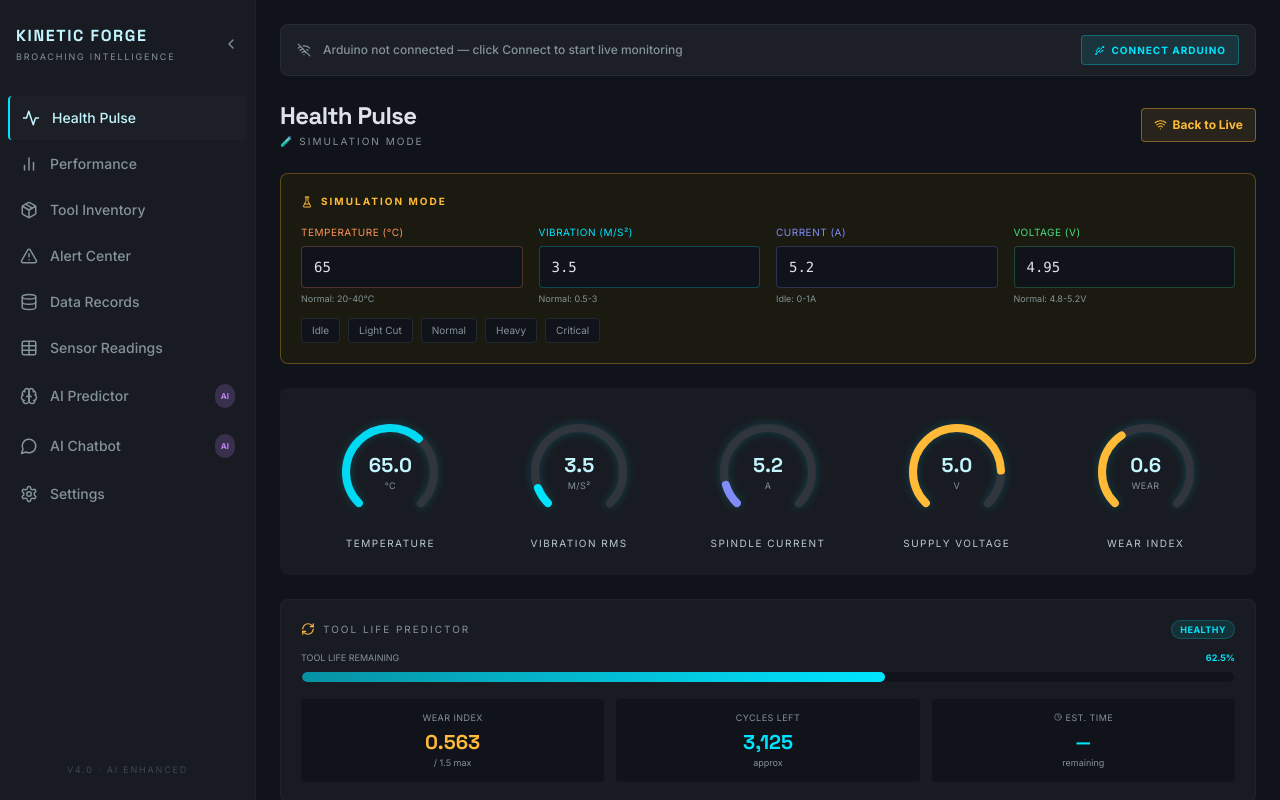
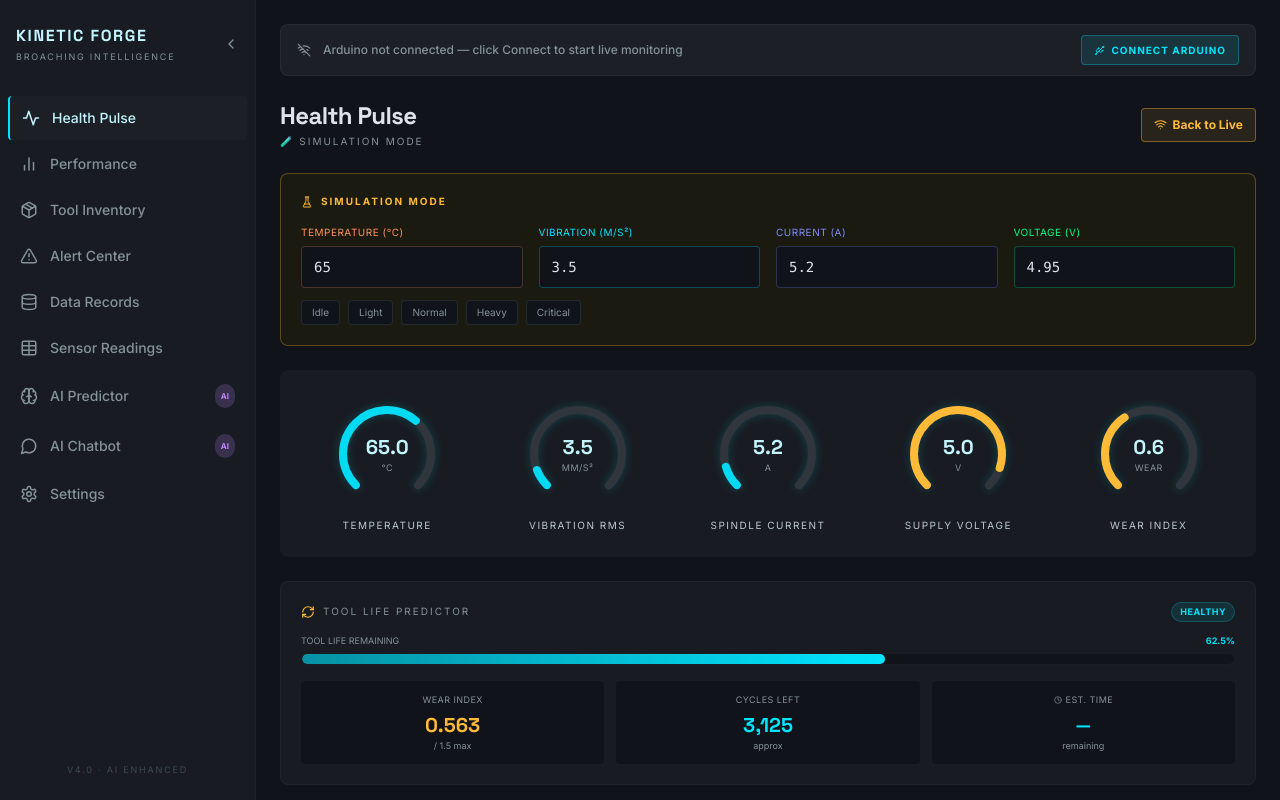
Before and after one commit to t23050288-cmyk/broaching-machine-monitor, a React (Vite) app: page / in a window 1280 px wide. Both pictures are taken after a click on the button "Simulate". Built offline with nearby package versions, Linux system fonts and the light colour scheme; the HTML template or start-up script is replaced by a standard one.

Commit message:
fix: Tool Life Predictor + FFT + Wear Index on dashboard

```diff
--- a/src/pages/Dashboard.jsx
+++ b/src/pages/Dashboard.jsx
@@ -5,7 +5,7 @@ import LiveChart from '../components/LiveChart';
 import StatusBadge from '../components/StatusBadge';
 import ConnectionBanner from '../components/ConnectionBanner';
 import { getSettings } from '../utils/storage';
-import { Thermometer, Zap, Activity, Gauge, Wind, FlaskConical, Wifi, Clock, RefreshCw, BarChart2, Battery } from 'lucide-react';
+import { Thermometer, Zap, Activity, Gauge, Wind, Volume2, FlaskConical, Wifi, Clock, RefreshCw, BarChart2, Battery } from 'lucide-react';
 
 function MetricCard({ icon: Icon, label, value, unit, color = '#00daf3', alert }) {
   return (
@@ -40,7 +40,7 @@ function WearLifeCard({ wear, remainingPct, cyclesLeft, timeLeft, status }) {
           ${status === 'new'    ? 'text-[#00e5ff] bg-[#00e5ff]/10 border-[#00e5ff]/20' :
             status === 'worn'   ? 'text-[#ffba38] bg-[#ffba38]/10 border-[#ffba38]/20' :
                                   'text-[#ffb4ab] bg-[#ffb4ab]/10 border-[#ffb4ab]/20 flash-alert'}`}>
-          {statusLabel}
+          {statusLabel || 'WAITING'}
         </span>
       </div>
       <div className="mb-4">
@@ -56,13 +56,13 @@ function WearLifeCard({ wear, remainingPct, cyclesLeft, timeLeft, status }) {
       <div className="grid grid-cols-3 gap-3">
         <div className="bg-[#10141a] rounded-lg p-3 text-center">
           <div className="text-[9px] uppercase tracking-wider text-[#849396] mb-1">Wear Index</div>
-          <div className="text-xl font-black font-headline text-[#ffba38]">{wear?.toFixed(3) ?? '--'}</div>
+          <div className="text-xl font-black font-headline text-[#ffba38]">{wear != null ? wear.toFixed(3) : '--'}</div>
           <div className="text-[9px] text-[#849396]">/ 1.5 max</div>
         </div>
         <div className="bg-[#10141a] rounded-lg p-3 text-center">
           <div className="text-[9px] uppercase tracking-wider text-[#849396] mb-1">Cycles Left</div>
           <div className="text-xl font-black font-headline" style={{ color: barColor }}>
-            {cyclesLeft !== undefined ? cyclesLeft.toLocaleString() : '--'}
+            {cyclesLeft != null ? cyclesLeft.toLocaleString() : '--'}
           </div>
           <div className="text-[9px] text-[#849396]">approx</div>
         </div>
@@ -83,7 +83,7 @@ function FFTCard({ domFreq }) {
     <div className="bg-[#181c22] rounded-xl p-4 border border-[#3b494c]/20 flex items-center gap-4">
       <BarChart2 size={18} className="text-[#818cf8] flex-shrink-0"/>
       <div>
-        <div className="text-[9px] uppercase tracking-[0.2em] text-[#849396]">Dominant Vibration Freq (FFT)</div>
+        <div className="text-[9px] uppercase tracking-[0.2em] text-[#849396]">Dominant Vibration Frequency (FFT)</div>
         <div className="text-2xl font-black font-headline text-[#818cf8] mt-0.5">
           {domFreq != null ? `${domFreq.toFixed(3)} Hz` : '—'}
         </div>
@@ -99,7 +99,7 @@ function FFTCard({ domFreq }) {
 }
 
 export default function Dashboard() {
-  const { bridgeStatus, latest, chartData, isFlashing, connect, disconnect } = useSensorData();
+  const { bridgeStatus, latest, chartData, activeAlerts, isFlashing, connect, disconnect } = useSensorData();
   const s = getSettings();
 
   const [simMode, setSimMode] = useState(false);
@@ -110,26 +110,28 @@ export default function Dashboard() {
 
   const r = simMode ? {
     ...latest,
-    temperature_c:       parseFloat(simTemp) || 0,
-    vibration_rms_mm_s2: parseFloat(simVib)  || 0,
-    spindle_current_a:   parseFloat(simCurr) || 0,
-    supply_voltage_v:    parseFloat(simVolt) || 0,
-    cutting_force_n:     Math.round((parseFloat(simCurr)||0)*240 + (parseFloat(simVib)||0)*15 + ((parseFloat(simTemp)||25)-25)*50),
-    acoustic_emission_db:Math.round((parseFloat(simCurr)||0)*12  + (parseFloat(simVib)||0)*2.5 + 200),
-    coolant_flow_lmin:   Math.round(18 + ((parseFloat(simTemp)||25)-25)*0.2),
-    wear_progression:    Math.min(1.5, Math.max(0, ((parseFloat(simVib)||0)-0.5)/8.0*1.5)),
-    remaining_life_pct:  Math.max(0, 100 - Math.min(1.5, Math.max(0, ((parseFloat(simVib)||0)-0.5)/8.0*1.5)) / 1.5 * 100),
-    cycles_remaining:    Math.round(Math.max(0, 100 - Math.min(1.5, Math.max(0, ((parseFloat(simVib)||0)-0.5)/8.0*1.5)) / 1.5 * 100) * 50),
-    estimated_time_left: '—',
+    temperature_c:        parseFloat(simTemp) || 0,
+    vibration_rms_mm_s2:  parseFloat(simVib)  || 0,
+    spindle_current_a:    parseFloat(simCurr) || 0,
+    supply_voltage_v:     parseFloat(simVolt) || 0,
+    cutting_force_n:      Math.round((parseFloat(simCurr)||0)*240 + (parseFloat(simVib)||0)*15 + ((parseFloat(simTemp)||25)-25)*50),
+    acoustic_emission_db: Math.round((parseFloat(simCurr)||0)*12  + (parseFloat(simVib)||0)*2.5 + 200),
+    coolant_flow_lmin:    Math.round(18 + ((parseFloat(simTemp)||25)-25)*0.2),
+    wear_progression:     Math.min(1.5, Math.max(0, ((parseFloat(simVib)||0)-0.5)/8.0*1.5)),
+    remaining_life_pct:   Math.max(0, 100 - Math.min(1.5, Math.max(0, ((parseFloat(simVib)||0)-0.5)/8.0*1.5)) / 1.5 * 100),
+    cycles_remaining:     Math.round(Math.max(0, 100 - Math.min(1.5, Math.max(0, ((parseFloat(simVib)||0)-0.5)/8.0*1.5)) / 1.5 * 100) * 50),
+    estimated_time_left:  '—',
+    dominant_freq_hz:     null,
     tool_status: (parseFloat(simVib)||0)>8||(parseFloat(simTemp)||0)>88||(parseFloat(simCurr)||0)>44 ? 'failed'
                : (parseFloat(simVib)||0)>5||(parseFloat(simTemp)||0)>82||(parseFloat(simCurr)||0)>41 ? 'worn' : 'new',
     timestamp: new Date().toISOString(),
   } : latest;
 
-  const tempAlert = r && r.temperature_c       > s.tempLimit;
-  const vibAlert  = r && r.vibration_rms_mm_s2 > s.vibLimit;
-  const currAlert = r && r.spindle_current_a   > s.currentLimit;
-  const voltAlert = r && r.supply_voltage_v != null && r.supply_voltage_v < 4.8 && r.supply_voltage_v > 0;
+  const tempAlert  = r && r.temperature_c        > s.tempLimit;
+  const vibAlert   = r && r.vibration_rms_mm_s2  > s.vibLimit;
+  const currAlert  = r && r.spindle_current_a    > s.currentLimit;
+  const forceAlert = r && r.cutting_force_n      > s.forceLimit;
+  const voltAlert  = r && r.supply_voltage_v != null && r.supply_voltage_v < 4.8 && r.supply_voltage_v > 0;
 
   return (
     <div className={`p-6 space-y-6 ${isFlashing && !simMode ? 'ring-2 ring-[#ffb4ab] ring-inset' : ''} transition-all`}>
@@ -140,14 +142,13 @@ export default function Dashboard() {
 
       <ConnectionBanner status={bridgeStatus} onConnect={connect} onDisconnect={disconnect}/>
 
-      {/* Header */}
       <div className="flex items-center justify-between flex-wrap gap-3">
         <div>
           <h1 className="text-2xl font-black font-headline text-[#dfe2eb] tracking-tight">Health Pulse</h1>
           <div className="text-[10px] uppercase tracking-[0.2em] text-[#849396] mt-0.5">
             {simMode ? '🧪 Simulation Mode'
               : bridgeStatus === 'connected' && r ? `Live — last update: ${new Date(r.timestamp).toLocaleTimeString()}`
-              : bridgeStatus === 'disconnected' && r ? `Paused — last reading: ${new Date(r.timestamp).toLocaleTimeString()}`
+              : r ? `Paused — last reading: ${new Date(r.timestamp).toLocaleTimeString()}`
               : 'Connect Arduino to start monitoring'}
           </div>
         </div>
@@ -155,59 +156,57 @@ export default function Dashboard() {
           {r && !simMode && <StatusBadge status={r.tool_status}/>}
           <button onClick={() => setSimMode(m => !m)}
             className={`flex items-center gap-1.5 text-xs px-3 py-2 rounded-lg border font-bold transition-all
-              ${simMode
-                ? 'bg-[#ffba38]/10 border-[#ffba38]/40 text-[#ffba38] hover:bg-[#ffba38]/20'
-                : 'bg-[#3b494c]/10 border-[#3b494c]/30 text-[#849396] hover:text-[#dfe2eb] hover:border-[#dfe2eb]/20'}`}>
+              ${simMode ? 'bg-[#ffba38]/10 border-[#ffba38]/40 text-[#ffba38]' : 'bg-[#3b494c]/10 border-[#3b494c]/30 text-[#849396] hover:text-[#dfe2eb]'}`}>
             {simMode ? <><Wifi size={13}/> Back to Live</> : <><FlaskConical size={13}/> Simulate</>}
           </button>
         </div>
       </div>
 
-      {/* Sim panel */}
       {simMode && (
         <div className="bg-[#1a1a10] border border-[#ffba38]/30 rounded-xl p-5">
           <div className="text-[10px] uppercase tracking-[0.2em] text-[#ffba38] mb-4 font-bold flex items-center gap-2">
             <FlaskConical size={12}/> Simulation Mode
           </div>
           <div className="grid grid-cols-2 md:grid-cols-4 gap-4">
-            {[
-              ['Temperature (°C)', simTemp, setSimTemp, '#ff9259','0','150','1',   'Normal: 20-40°C'],
-              ['Vibration (m/s²)', simVib,  setSimVib,  '#00e5ff','0','20', '0.1','Normal: 0.5-3'],
-              ['Current (A)',      simCurr, setSimCurr, '#818cf8','0','60', '0.1','Idle: 0-1A'],
-              ['Voltage (V)',      simVolt, setSimVolt, '#4ade80','0','12', '0.1','Normal: 4.8-5.2V'],
-            ].map(([label, val, setter, color, min, max, step, hint]) => (
+            {[['Temperature (°C)', simTemp, setSimTemp, '#ff9259'],
+              ['Vibration (m/s²)', simVib,  setSimVib,  '#00e5ff'],
+              ['Current (A)',      simCurr, setSimCurr, '#818cf8'],
+              ['Voltage (V)',      simVolt, setSimVolt, '#00ff88'],
+            ].map(([label, val, setter, color]) => (
               <div key={label}>
                 <label className="block text-[10px] uppercase tracking-wider mb-1.5" style={{ color }}>{label}</label>
-                <input value={val} onChange={e => setter(e.target.value)} type="number" min={min} max={max} step={step}
-                  className="w-full bg-[#10141a] rounded-lg px-3 py-2.5 text-sm font-mono text-[#dfe2eb] outline-none border transition-colors"
+                <input value={val} onChange={e => setter(e.target.value)} type="number" step="0.1"
+                  className="w-full bg-[#10141a] border rounded-lg px-3 py-2.5 text-sm font-mono text-[#dfe2eb] outline-none"
                   style={{ borderColor: color + '40' }}/>
-                <div className="text-[9px] text-[#849396] mt-1">{hint}</div>
               </div>
             ))}
           </div>
           <div className="mt-3 flex gap-2 flex-wrap">
-            {[{l:'Idle',t:'27',v:'0.9',c:'0.1',u:'4.95'},{l:'Light Cut',t:'45',v:'2.5',c:'8',u:'4.90'},
-              {l:'Normal',t:'65',v:'3.5',c:'18',u:'4.85'},{l:'Heavy',t:'80',v:'6.0',c:'35',u:'4.75'},{l:'Critical',t:'90',v:'9.0',c:'45',u:'4.60'}
+            {[{label:'Idle',t:'27',v:'0.9',c:'0.1',u:'5.0'},
+              {label:'Light',t:'45',v:'2.5',c:'8',u:'4.98'},
+              {label:'Normal',t:'65',v:'3.5',c:'18',u:'4.95'},
+              {label:'Heavy',t:'80',v:'6.0',c:'35',u:'4.9'},
+              {label:'Critical',t:'90',v:'9.0',c:'45',u:'4.75'},
             ].map(p => (
-              <button key={p.l} onClick={() => { setSimTemp(p.t); setSimVib(p.v); setSimCurr(p.c); setSimVolt(p.u); }}
+              <button key={p.label} onClick={() => { setSimTemp(p.t); setSimVib(p.v); setSimCurr(p.c); setSimVolt(p.u); }}
                 className="text-[10px] px-2.5 py-1 rounded-lg bg-[#10141a] border border-[#3b494c]/40 text-[#849396] hover:text-[#dfe2eb] transition-colors">
-                {p.l}
+                {p.label}
               </button>
             ))}
           </div>
         </div>
       )}
 
-      {/* ── 5 Gauges ── */}
-      <div className="bg-[#181c22] rounded-xl p-6 flex justify-around flex-wrap gap-4">
-        <GaugeCircle value={r?.temperature_c ?? 0}       max={100} unit="°C"   label="Temperature"     color={tempAlert ? '#ffb4ab' : '#00daf3'}/>
-        <GaugeCircle value={r?.vibration_rms_mm_s2 ?? 0} max={40}  unit="m/s²" label="Vibration RMS"   color={vibAlert  ? '#ffb4ab' : '#00e5ff'}/>
-        <GaugeCircle value={r?.spindle_current_a ?? 0}   max={50}  unit="A"    label="Spindle Current"  color={currAlert ? '#ffb4ab' : '#818cf8'}/>
-        <GaugeCircle value={r?.supply_voltage_v ?? 0}    max={6}   unit="V"    label="Supply Voltage"   color={voltAlert ? '#ffb4ab' : '#4ade80'}/>
-        <GaugeCircle value={r?.wear_progression ?? 0}    max={1.5} unit="wear" label="Wear Index"       color="#ffba38"/>
+      {/* Gauges */}
+      <div className="bg-[#181c22] rounded-xl p-6 flex justify-around flex-wrap gap-6">
+        <GaugeCircle value={r?.temperature_c ?? 0}       max={100} unit="°C"    label="Temperature"    color={tempAlert ? '#ffb4ab' : '#00daf3'}/>
+        <GaugeCircle value={r?.vibration_rms_mm_s2 ?? 0} max={40}  unit="mm/s²" label="Vibration RMS"   color={vibAlert  ? '#ffb4ab' : '#00daf3'}/>
+        <GaugeCircle value={r?.spindle_current_a ?? 0}   max={50}  unit="A"     label="Spindle Current" color={currAlert ? '#ffb4ab' : '#00daf3'}/>
+        <GaugeCircle value={r?.supply_voltage_v ?? 0}    max={5.5} unit="V"     label="Supply Voltage"  color={voltAlert ? '#ffb4ab' : '#00ff88'}/>
+        <GaugeCircle value={r?.wear_progression ?? 0}    max={1.5} unit="wear"  label="Wear Index"      color="#ffba38"/>
       </div>
 
-      {/* Tool Life */}
+      {/* Tool Life Predictor */}
       <WearLifeCard
         wear={r?.wear_progression}
         remainingPct={r?.remaining_life_pct}
@@ -219,28 +218,26 @@ export default function Dashboard() {
       {/* FFT */}
       <FFTCard domFreq={r?.dominant_freq_hz}/>
 
-      {/* 5 Metric Cards */}
-      <div className="grid grid-cols-2 md:grid-cols-5 gap-3">
-        <MetricCard icon={Thermometer} label="Temperature"   value={r?.temperature_c?.toFixed(1)       ?? '--'} unit="°C"   color="#00daf3" alert={tempAlert}/>
-        <MetricCard icon={Activity}    label="Vibration RMS" value={r?.vibration_rms_mm_s2?.toFixed(3) ?? '--'} unit="m/s²" color="#00e5ff" alert={vibAlert}/>
-        <MetricCard icon={Zap}         label="Current"       value={r?.spindle_current_a?.toFixed(2)   ?? '--'} unit="A"    color="#818cf8" alert={currAlert}/>
-        <MetricCard icon={Battery}     label="Voltage"       value={r?.supply_voltage_v != null ? r.supply_voltage_v.toFixed(2) : '--'} unit="V" color={voltAlert ? '#ffb4ab' : '#4ade80'} alert={voltAlert}/>
-        <MetricCard icon={Gauge}       label="Wear Index"    value={r?.wear_progression?.toFixed(3)    ?? '--'} unit="/ 1.5" color="#ffba38"/>
+      {/* Metric cards */}
+      <div className="grid grid-cols-2 md:grid-cols-3 lg:grid-cols-6 gap-3">
+        <MetricCard icon={Thermometer} label="Temperature"   value={r?.temperature_c?.toFixed(1) ?? '--'}        unit="°C"    color="#00daf3" alert={tempAlert}/>
+        <MetricCard icon={Activity}    label="Vibration"     value={r?.vibration_rms_mm_s2?.toFixed(1) ?? '--'}  unit="mm/s²" color="#00daf3" alert={vibAlert}/>
+        <MetricCard icon={Zap}         label="Current"       value={r?.spindle_current_a?.toFixed(1) ?? '--'}    unit="A"     color="#00daf3" alert={currAlert}/>
+        <MetricCard icon={Battery}     label="Voltage"       value={r?.supply_voltage_v?.toFixed(2) ?? '--'}     unit="V"     color="#00ff88" alert={voltAlert}/>
+        <MetricCard icon={Gauge}       label="Cutting Force" value={r?.cutting_force_n?.toFixed(0) ?? '--'}      unit="N"     color="#ffba38" alert={forceAlert}/>
+        <MetricCard icon={Volume2}     label="Acoustic"      value={r?.acoustic_emission_db?.toFixed(1) ?? '--'} unit="dB"    color="#ffd799"/>
       </div>
 
-      {/* 4 Live Charts */}
-      <div className="grid grid-cols-1 md:grid-cols-2 xl:grid-cols-4 gap-4">
+      {/* Charts */}
+      <div className="grid grid-cols-1 md:grid-cols-3 gap-4">
         <div className="bg-[#1c2026] rounded-xl p-4">
           <LiveChart data={chartData} dataKey="temperature_c"       color="#00daf3" label="Temperature °C"  limit={s.tempLimit}/>
         </div>
         <div className="bg-[#1c2026] rounded-xl p-4">
-          <LiveChart data={chartData} dataKey="vibration_rms_mm_s2" color="#00e5ff" label="Vibration m/s²"  limit={s.vibLimit}/>
+          <LiveChart data={chartData} dataKey="vibration_rms_mm_s2" color="#ffba38" label="Vibration mm/s²" limit={s.vibLimit}/>
         </div>
         <div className="bg-[#1c2026] rounded-xl p-4">
           <LiveChart data={chartData} dataKey="spindle_current_a"   color="#818cf8" label="Current A"       limit={s.currentLimit}/>
-        </div>
-        <div className="bg-[#1c2026] rounded-xl p-4">
-          <LiveChart data={chartData} dataKey="supply_voltage_v"    color="#4ade80" label="Voltage V"/>
         </div>
       </div>
     </div>
```
